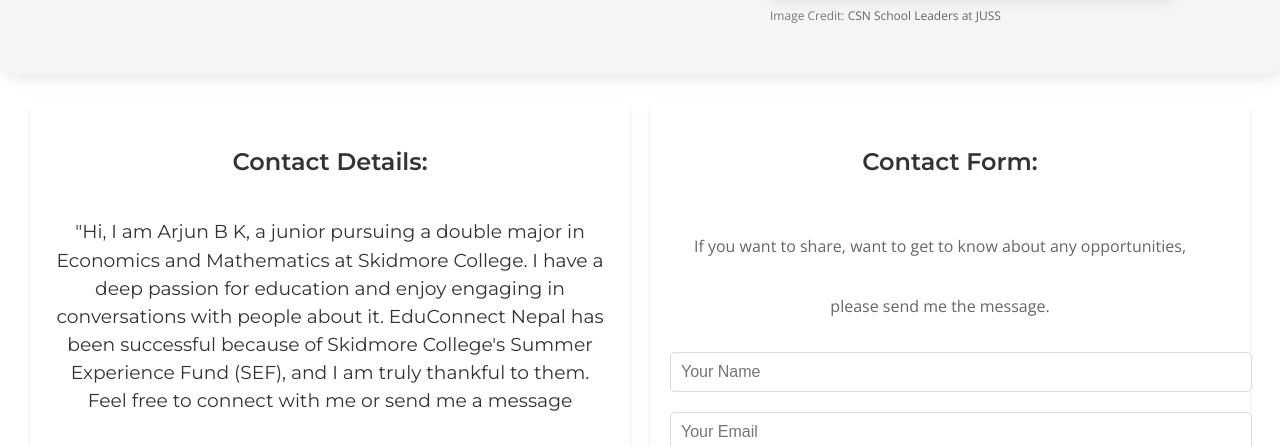
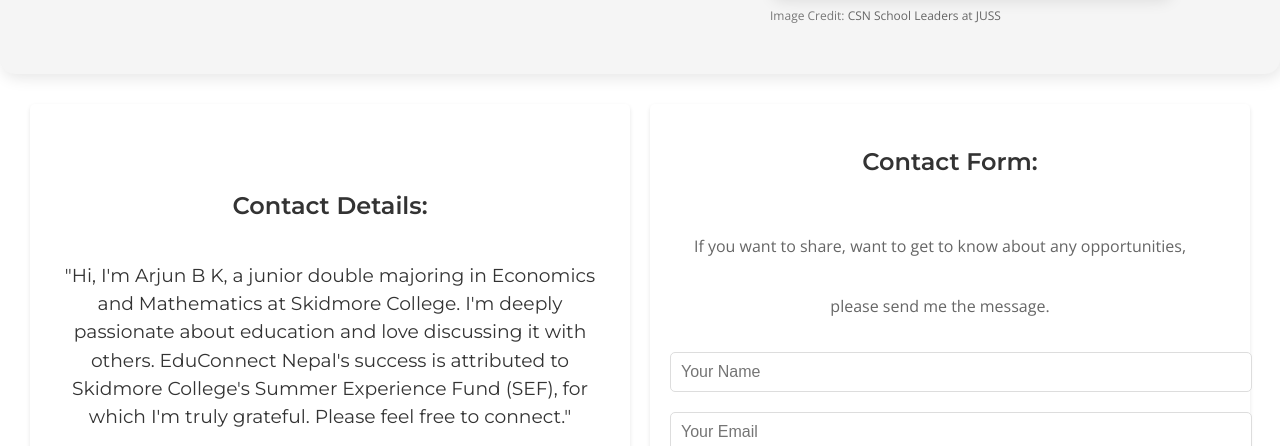
Before and after one commit to arjunbk03/Educonnect-Nepal, a plain HTML site: page index.html in a window 1280 px wide. Shown: the part 5862-6308 px from the top of the page. Drawn offline with nearby package versions, Linux system fonts and the light colour scheme; some packages are replaced by stand-ins of ours.

Commit message:
edited contact details

```diff
--- a/index.html
+++ b/index.html
@@ -198,10 +198,9 @@
 <div id="contact-container">
   <section id="contact-details">
     <h2>Contact Details:</h2>
-    <h3>"Hi, I am Arjun B K, a junior pursuing a double major in Economics and Mathematics at Skidmore College. I have a
-       deep passion for education and enjoy engaging in conversations with people about it. EduConnect Nepal has been successful because of Skidmore College's Summer Experience Fund (SEF), and I am truly thankful to them. Feel free to connect with me or send
-       me a message
-    </h3>
+    <h3>"Hi, I'm Arjun B K, a junior double majoring in Economics and Mathematics at Skidmore College. I'm deeply
+       passionate about education and love discussing it with others. EduConnect Nepal's success is attributed to
+       Skidmore College's Summer Experience Fund (SEF), for which I'm truly grateful. Please feel free to connect."
     <p><strong>Email:</strong> <a href="mailto:arjun03.bk@gmail.com">arjun03.bk@gmail.com</a></p>
     <p>Linkedin: <a href ="https://www.linkedin.com/in/arjunbk2025/"><i class="fa fa-linkedin fa_custom fa-2x"></i></a>
 </section>
```
